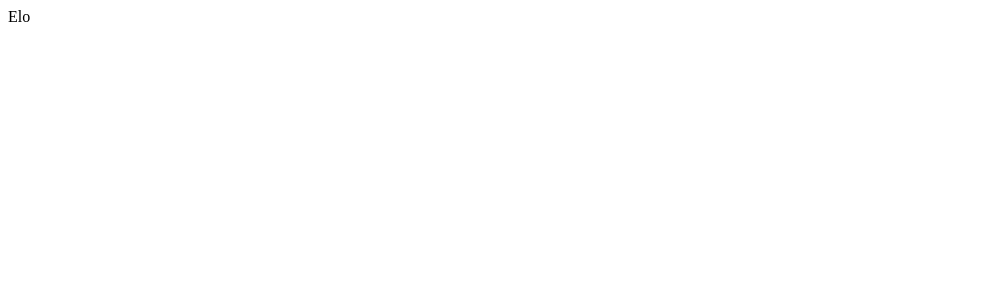
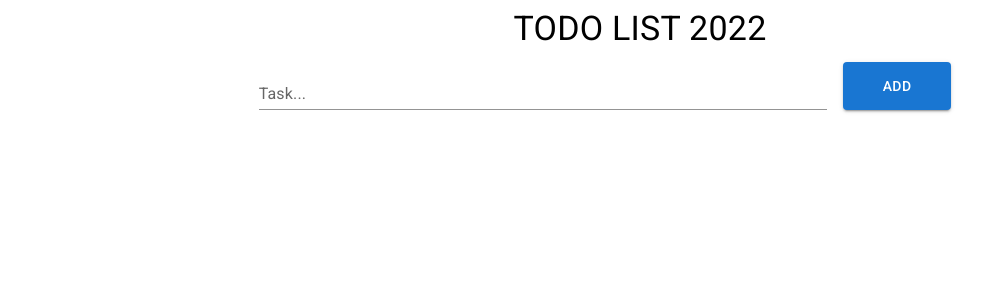
Before and after one commit to szakalmce/TodoList, a React (Create React App) app: page / in a window 1280 px wide. Shown: the top 300 px of the page, without its empty margins (0-1007 px from the left). Built offline with nearby package versions, Linux system fonts and the light colour scheme.

Commit message:
first day

```diff
--- a/package.json
+++ b/package.json
@@ -3,12 +3,18 @@
   "version": "0.1.0",
   "private": true,
   "dependencies": {
+    "@emotion/react": "^11.8.2",
+    "@emotion/styled": "^11.8.1",
+    "@mui/icons-material": "^5.5.1",
+    "@mui/material": "^5.5.3",
+    "@mui/styled-engine-sc": "^5.5.2",
     "@testing-library/jest-dom": "^5.16.3",
     "@testing-library/react": "^12.1.4",
     "@testing-library/user-event": "^13.5.0",
     "react": "^18.0.0",
     "react-dom": "^18.0.0",
     "react-scripts": "5.0.0",
+    "styled-components": "^5.3.5",
     "web-vitals": "^2.1.4"
   },
   "scripts": {
--- a/public/index.html
+++ b/public/index.html
@@ -15,6 +15,14 @@
       user's mobile device or desktop. See https://developers.google.com/web/fundamentals/web-app-manifest/
     -->
     <link rel="manifest" href="%PUBLIC_URL%/manifest.json" />
+    <link
+  rel="stylesheet"
+  href="https://fonts.googleapis.com/css?family=Roboto:300,400,500,700&display=swap"
+/>
+<link
+  rel="stylesheet"
+  href="https://fonts.googleapis.com/icon?family=Material+Icons"
+/>
     <!--
       Notice the use of %PUBLIC_URL% in the tags above.
       It will be replaced with the URL of the `public` folder during the build.
--- a/src/App.js
+++ b/src/App.js
@@ -1,5 +1,36 @@
-function App() {
-  return <div>Elo</div>;
-}
+import {
+  Box,
+  Button,
+  Container,
+  Grid,
+  List,
+  ListItem,
+  ListItemButton,
+  TextField,
+  Typography,
+  ListItemIcon,
+  Checkbox,
+  ListItemText,
+} from "@mui/material";
+import AddForm from "./components/AddForm";
+import TasksList from "./components/TasksList";
+
+const App = () => {
+  return (
+    <>
+      <Grid container spacing={2}>
+        <Grid item xs={12}>
+          <Typography align="center" gutterBottom variant="h4">
+            TODO LIST 2022
+          </Typography>
+        </Grid>
+      </Grid>
+
+      <AddForm />
+
+      <TasksList />
+    </>
+  );
+};
 
 export default App;
--- /dev/null
+++ b/src/components/AddForm.js
@@ -0,0 +1,48 @@
+import React from "react";
+import { Box, Button, Container, Grid, TextField } from "@mui/material";
+import { useTodo } from "../context/todoContext";
+
+const AddForm = () => {
+  const { addNewTask, taskValue, setTaskValue } = useTodo();
+
+  const handleAdd = (e) => {
+    e.preventDefault();
+    console.log(taskValue);
+    addNewTask({
+      task: taskValue,
+    });
+  };
+
+  return (
+    <Container style={{ marginBottom: "2rem" }}>
+      <Box onSubmit={handleAdd} component="form">
+        <Grid container spacing={2}>
+          <Grid item xs></Grid>
+          <Grid item xs={6}>
+            <TextField
+              style={{ width: "100%" }}
+              id="task-input"
+              label="Task..."
+              variant="standard"
+              name="Task"
+              value={taskValue}
+              onChange={(e) => setTaskValue(e.target.value)}
+            />
+          </Grid>
+          <Grid item xs={2}>
+            <Button
+              style={{ height: "100%", padding: "0 2.5rem" }}
+              type="submit"
+              variant="contained"
+            >
+              Add
+            </Button>
+          </Grid>
+          <Grid item xs></Grid>
+        </Grid>
+      </Box>
+    </Container>
+  );
+};
+
+export default AddForm;
--- /dev/null
+++ b/src/components/TasksList.js
@@ -0,0 +1,45 @@
+import React from "react";
+import {
+  Container,
+  Grid,
+  List,
+  ListItem,
+  ListItemButton,
+  ListItemIcon,
+  Checkbox,
+  ListItemText,
+} from "@mui/material";
+import { useTodo } from "../context/todoContext";
+
+const TasksList = () => {
+  const { tasks } = useTodo();
+
+  console.log(tasks);
+
+  return (
+    <Container>
+      <Grid container spacing={2}>
+        <Grid item xs></Grid>
+        <Grid item xs={6}>
+          <List>
+            {tasks.map((item, index) => {
+              return (
+                <ListItem key={index}>
+                  <ListItemButton>
+                    <ListItemIcon>
+                      <Checkbox edge="start" disableRipple />
+                    </ListItemIcon>
+                    <ListItemText>{item.task}</ListItemText>
+                  </ListItemButton>
+                </ListItem>
+              );
+            })}
+          </List>
+        </Grid>
+        <Grid item xs></Grid>
+      </Grid>
+    </Container>
+  );
+};
+
+export default TasksList;
--- /dev/null
+++ b/src/context/todoContext.js
@@ -0,0 +1,26 @@
+import { useContext, createContext, useState } from "react";
+
+const TodoContext = createContext();
+
+export const useTodo = () => {
+  return useContext(TodoContext);
+};
+
+export const TodoProvider = ({ children }) => {
+  const [tasks, setTasks] = useState([]);
+  const [taskValue, setTaskValue] = useState("");
+
+  const addNewTask = (newTask) => {
+    setTasks([...tasks, newTask]);
+  };
+
+  const value = {
+    addNewTask,
+    taskValue,
+    setTaskValue,
+    tasks,
+    setTasks,
+  };
+
+  return <TodoContext.Provider value={value}>{children}</TodoContext.Provider>;
+};
--- a/src/index.js
+++ b/src/index.js
@@ -1,6 +1,12 @@
 import React from "react";
-import ReactDOM from "react-dom";
+import { createRoot } from "react-dom/client";
+import App from "./App";
+import { TodoProvider } from "./context/todoContext";
 
-import App from "./App";
-
-ReactDOM.render(<App />, document.getElementById("root"));
+const container = document.getElementById("root");
+const rootContainer = createRoot(container);
+rootContainer.render(
+  <TodoProvider>
+    <App />
+  </TodoProvider>
+);
```
Also changed, not shown: 1 other file (tests, documents, lock files or other folders).
